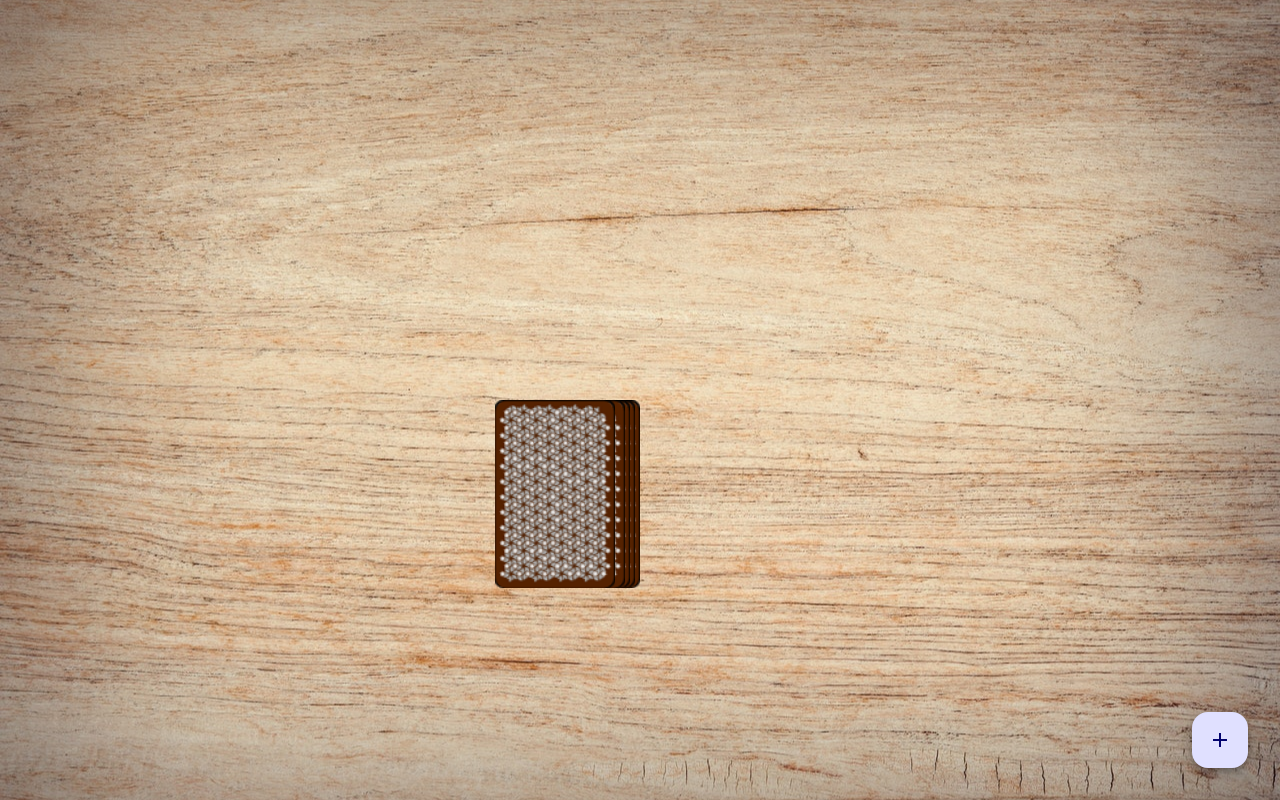
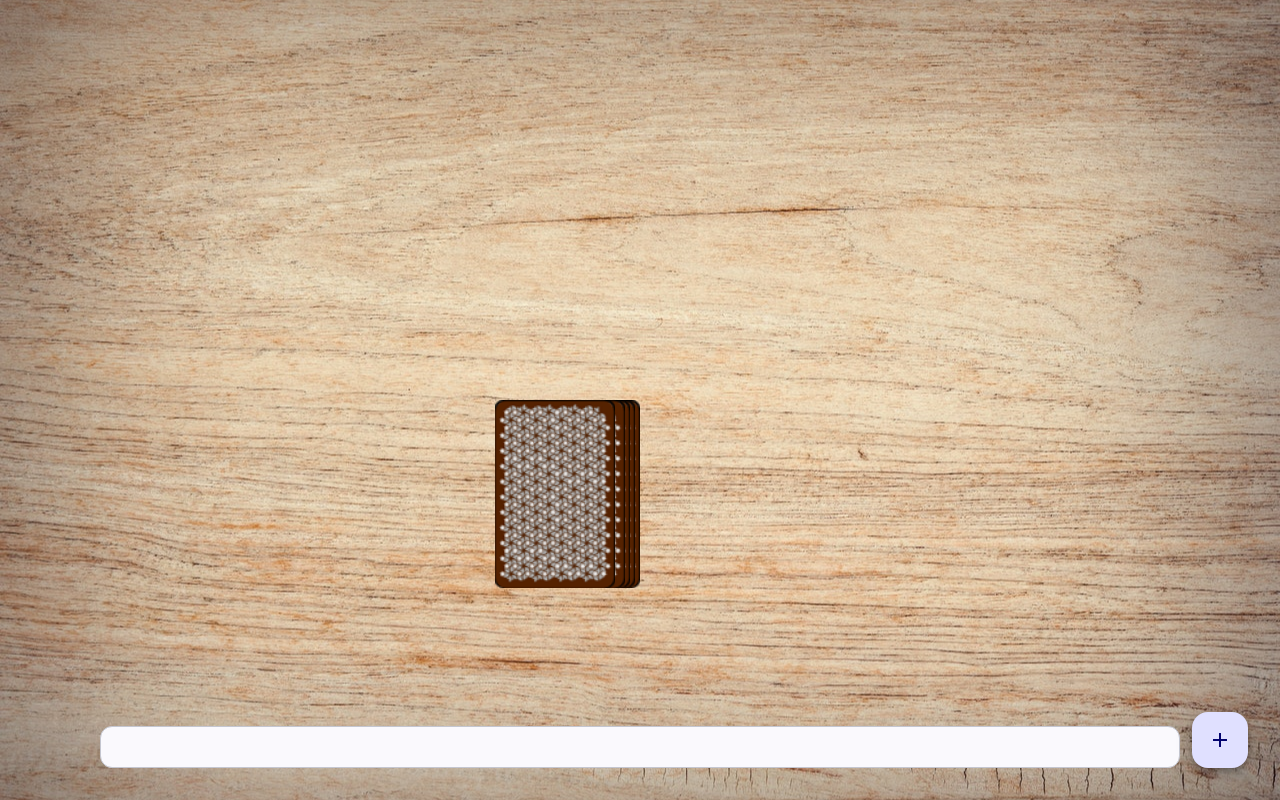
Before and after one commit to EmiKilic/ring-of-fire, an Angular app in the folder ringoffire/: page /game in a window 1280 px wide. Built offline with nearby package versions, Linux system fonts and the light colour scheme.

Commit message:
added actions to drawn cards

```diff
--- /dev/null
+++ b/ringoffire/src/app/game-rules/game-rules.component.html
@@ -0,0 +1,6 @@
+<mat-card appearance="outlined">
+    <mat-card-title style="padding: 12px;">{{ title }}</mat-card-title>
+
+
+    <mat-card-content>{{ description }}</mat-card-content>
+</mat-card>
--- /dev/null
+++ b/ringoffire/src/app/game-rules/game-rules.component.ts
@@ -0,0 +1,71 @@
+import { CommonModule } from '@angular/common';
+import { Component, Input, OnChanges, OnInit } from '@angular/core';
+import { MatCardModule } from '@angular/material/card';
+
+@Component({
+  selector: 'app-game-rules',
+  standalone: true,
+  imports: [CommonModule, MatCardModule],
+  templateUrl: './game-rules.component.html',
+  styleUrl: './game-rules.component.scss',
+})
+export class GameRulesComponent implements OnInit, OnChanges {
+  cardAction = [
+    {
+      title: 'Waterfall',
+      description:
+        'Everyone has to start drinking at the same time. As soon as player 1 stops drinking, player 2 may stop drinking. Player 3 may stop as soon as player 2 stops drinking, and so on.',
+    },
+    { title: 'You', description: 'You decide who drinks' },
+    { title: 'Me', description: 'Congrats! Drink a shot!' },
+    {
+      title: 'Category',
+      description:
+        'Come up with a category (e.g. Colors). Each player must enumerate one item from the category.',
+    },
+    {
+      title: 'Bust a jive',
+      description:
+        'Player 1 makes a dance move. Player 2 repeats the dance move and adds a second one. ',
+    },
+    { title: 'Woman', description: 'All girls drink.' },
+    {
+      title: 'Heaven',
+      description: 'Put your hands up! The last player drinks!',
+    },
+    {
+      title: 'Mate',
+      description:
+        'Pick a mate. Your mate must always drink when you drink and the other way around.',
+    },
+    { title: 'Thumbmaster', description: 'You cant use your thumb drinking.' },
+    { title: 'Men', description: 'All men drink.' },
+    { title: 'Quizmaster', description: '' },
+    {
+      title: 'Never have i ever...',
+      description:
+        'Say something you nnever did. Everyone who did it has to drink.',
+    },
+    {
+      title: 'Rule',
+      description:
+        'Make a rule. Everyone needs to drink when he breaks the rule.',
+    },
+  ];
+
+  title = '';
+  description = '';
+
+  @Input() card: string | any;
+
+  ngOnInit(): void {
+  }
+
+  ngOnChanges(): void {
+    if (this.card) {
+      let cardNumber = +this.card.split('_')[1];
+      this.title = this.cardAction[cardNumber - 1].title;
+      this.description = this.cardAction[cardNumber - 1].description;
+    }
+  }
+}
--- a/ringoffire/src/app/game/game.component.html
+++ b/ringoffire/src/app/game/game.component.html
@@ -17,6 +17,8 @@
     </div>
 </div>
 
+<app-game-rules [card]="currentCard" class="pin-bottom"></app-game-rules>
+
 <button mat-fab (click)="openDialog()" class="button-add">
     <mat-icon>add</mat-icon>
 </button>
--- a/ringoffire/src/app/game/game.component.scss
+++ b/ringoffire/src/app/game/game.component.scss
@@ -70,3 +70,10 @@
     right: 32px;
     bottom: 32px;
 }
+
+.pin-bottom {
+    position: absolute;
+    bottom: 32px;
+    left: 100px;
+    right: 100px;
+}
```
Also changed, not shown: ringoffire/src/app/game/game.component.ts (+5 -2 lines), ringoffire/src/app/game-rules/game-rules.component.scss (added), 1 other file (tests, documents, lock files or other folders).
